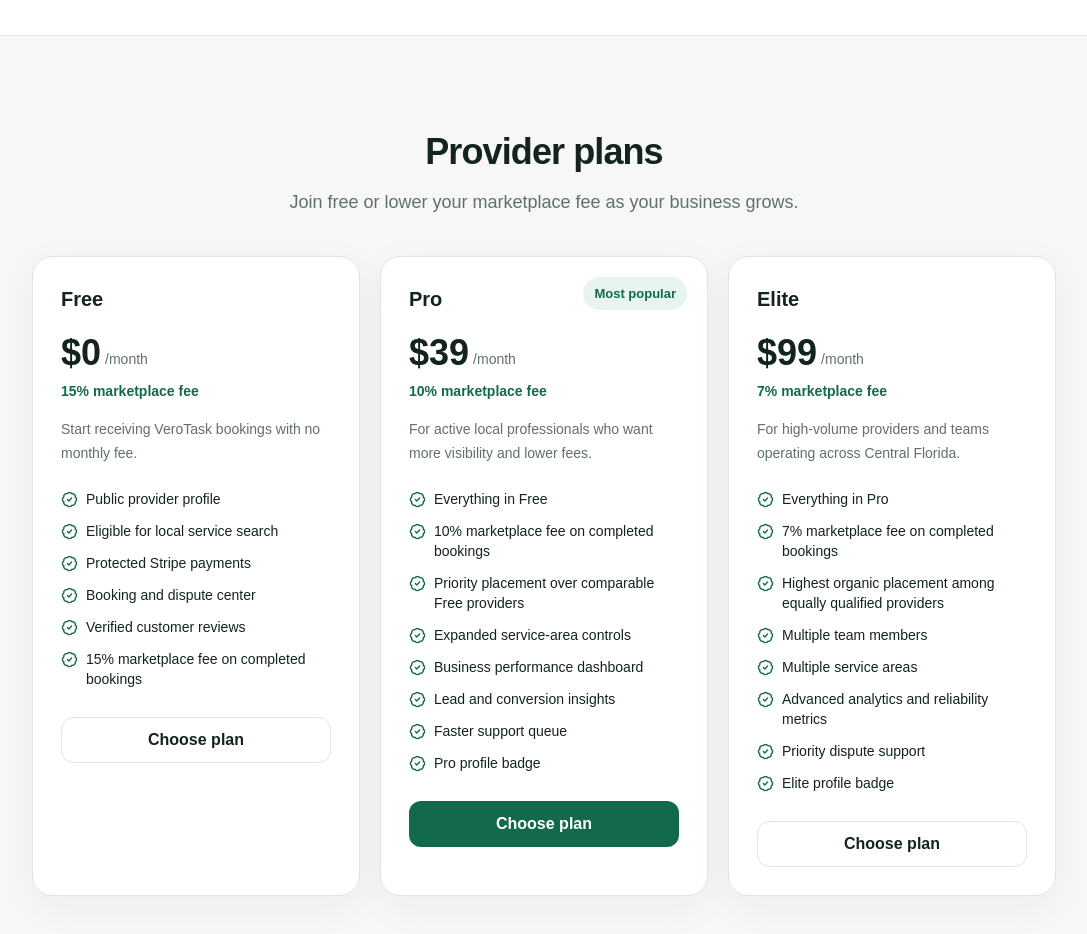
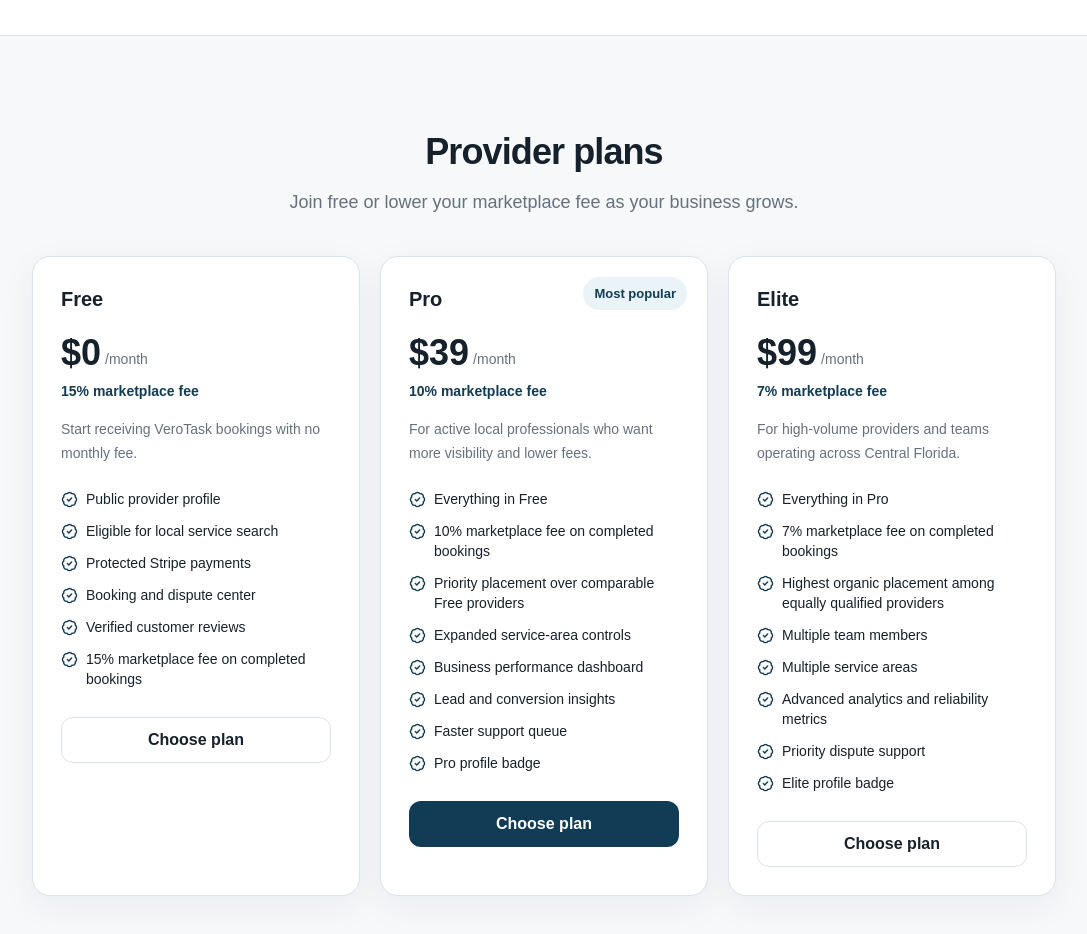
Before and after one commit to andreajoa/VeroTask, a Next.js app: page / in a window 1280 px wide. Shown: the part 1820-2754 px from the top of the page, without its empty margins (96-1183 px from the left). Built offline with nearby package versions, Linux system fonts and the light colour scheme; no server answers.

Commit message:
style: move VeroTask to premium navy marketplace palette

```diff
--- a/src/app/globals.css
+++ b/src/app/globals.css
@@ -1,16 +1,18 @@
 @import "tailwindcss";
 
 :root {
-  --background: #f7f8f6;
+  --background: #f6f8fa;
   --surface: #ffffff;
-  --foreground: #13231d;
-  --muted: #617069;
-  --line: #dfe6e2;
-  --brand: #126a4b;
-  --brand-strong: #0b5038;
-  --brand-soft: #e8f4ef;
-  --warning: #fff5da;
-  --warning-text: #705514;
+  --foreground: #17212b;
+  --muted: #66717d;
+  --line: #dbe2e8;
+  --brand: #123b56;
+  --brand-strong: #0a2a3d;
+  --brand-soft: #eaf4f8;
+  --accent: #3aa5d5;
+  --accent-soft: #e8f6fc;
+  --warning: #fff7df;
+  --warning-text: #6f5516;
   --danger-soft: #fff0ef;
   --danger: #a93830;
 }
@@ -23,21 +25,28 @@
   color: var(--foreground);
   font-family: Arial, Helvetica, sans-serif;
   -webkit-font-smoothing: antialiased;
+  text-rendering: optimizeLegibility;
 }
 
 a { color: inherit; text-decoration: none; }
 button, input, select, textarea { font: inherit; }
+button { cursor: pointer; }
+
+::selection {
+  background: #cdebf7;
+  color: #0a2a3d;
+}
 
 .container-shell {
-  width: min(1180px, calc(100% - 32px));
+  width: min(1200px, calc(100% - 32px));
   margin: 0 auto;
 }
 
 .card {
   background: var(--surface);
   border: 1px solid var(--line);
-  border-radius: 20px;
-  box-shadow: 0 10px 40px rgba(19, 35, 29, 0.05);
+  border-radius: 18px;
+  box-shadow: 0 10px 36px rgba(15, 32, 48, 0.055);
 }
 
 .badge {
@@ -59,7 +68,7 @@
   padding: 0 18px;
   background: var(--brand);
   color: white;
-  font-weight: 700;
+  font-weight: 800;
   transition: 160ms ease;
 }
 .btn-primary:hover { background: var(--brand-strong); transform: translateY(-1px); }
@@ -73,8 +82,11 @@
   padding: 0 18px;
   background: white;
   border: 1px solid var(--line);
-  font-weight: 700;
+  color: var(--foreground);
+  font-weight: 800;
+  transition: 160ms ease;
 }
+.btn-secondary:hover { border-color: #aebbc6; background: #fbfcfd; }
 
 .sr-only {
   position: absolute;
@@ -87,3 +99,12 @@
   white-space: nowrap;
   border: 0;
 }
+
+@media (prefers-reduced-motion: reduce) {
+  html { scroll-behavior: auto; }
+  *, *::before, *::after {
+    animation-duration: 0.01ms !important;
+    animation-iteration-count: 1 !important;
+    transition-duration: 0.01ms !important;
+  }
+}
```
